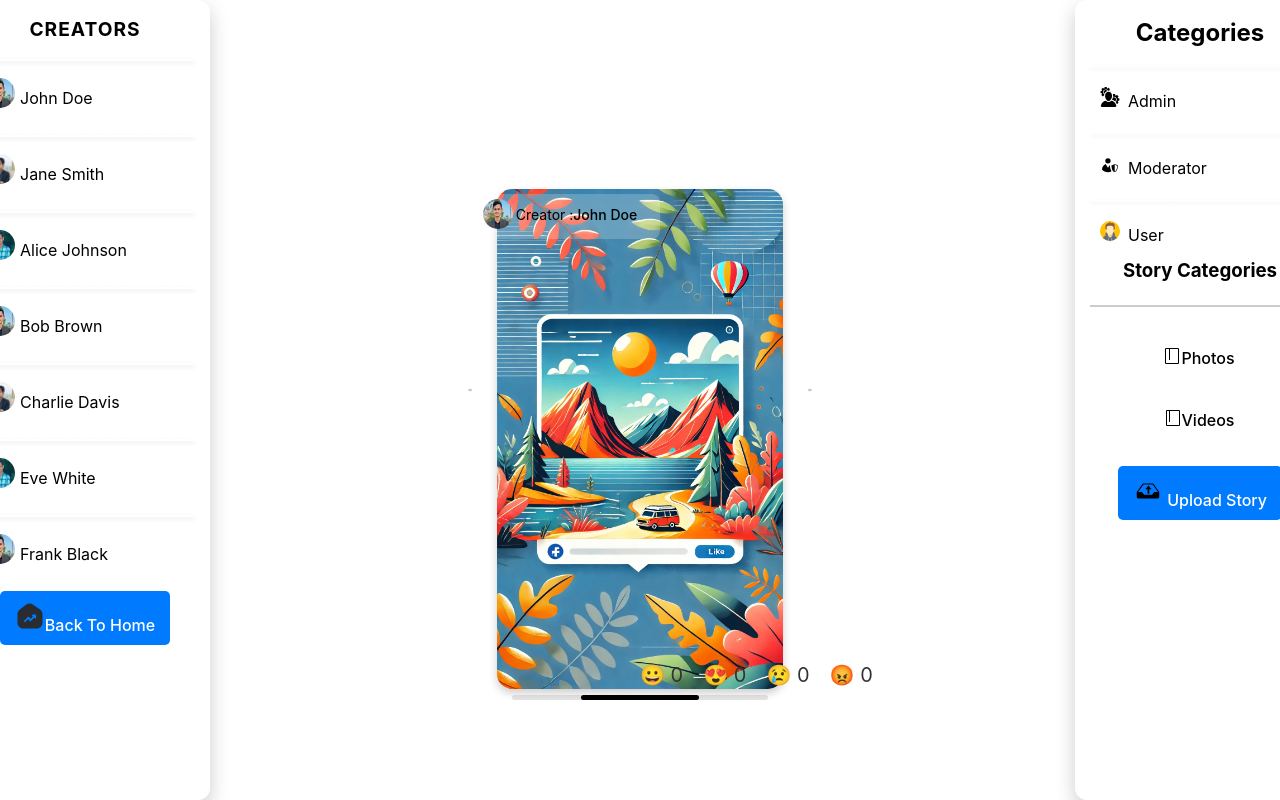
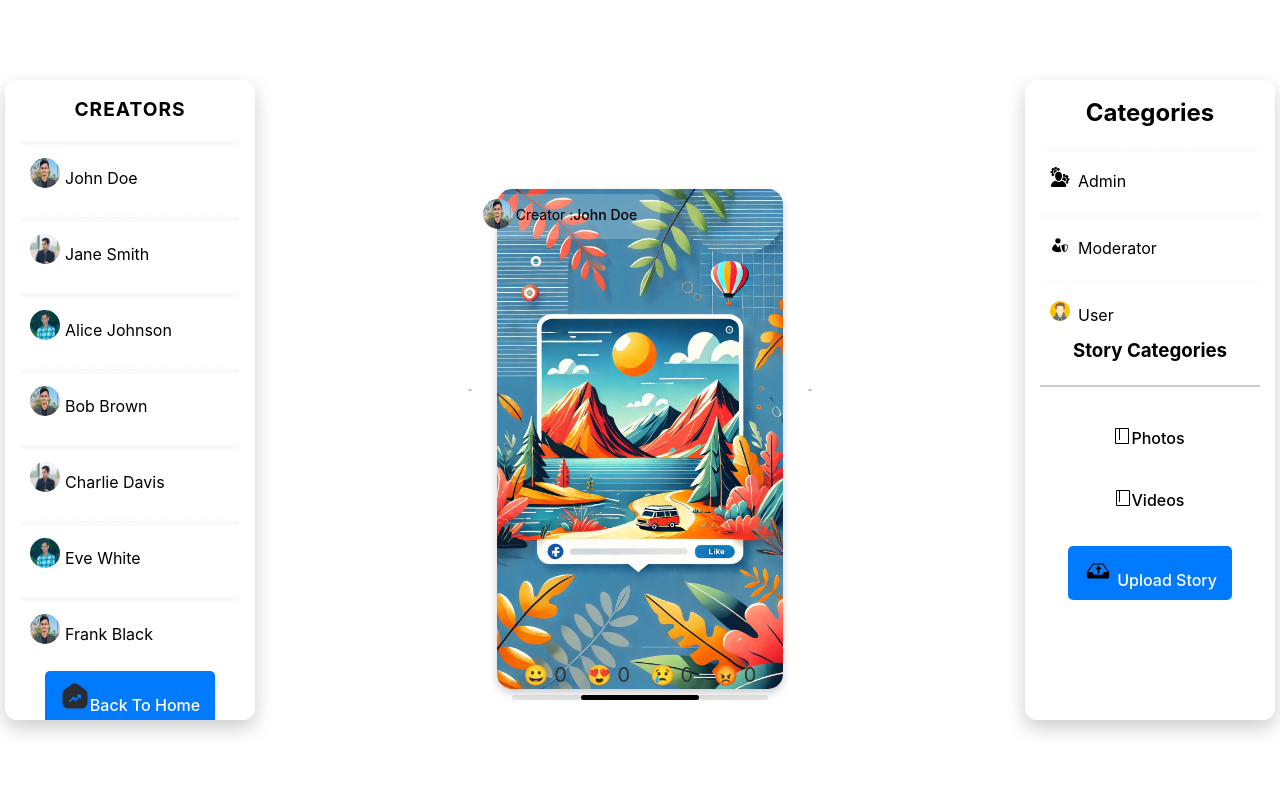
Before and after one commit to abulhasnatsifat/The-Dream-Vibe-Journal, a React (Create React App) app: page /story in a window 1280 px wide. Built offline with nearby package versions, Linux system fonts and the light colour scheme.

Commit message:
Add files via upload

```diff
--- a/src/Pages/Story/Story.css
+++ b/src/Pages/Story/Story.css
@@ -113,9 +113,10 @@
     border-radius: 12px;
     box-shadow: 0 8px 20px rgba(0, 0, 0, 0.2);
     position: fixed;
-    left: -40px;
-    top: 0;
-    height: 100%;
+    left: 5px;
+    top: 50%;
+    transform: translateY(-50%);
+    height: 80%;
     overflow-y: auto; /* Enable scrolling */
     z-index: 1000; /* Ensure it is on top of other elements */
 }
@@ -193,10 +194,11 @@
     border-radius: 12px;
     box-shadow: 0 8px 20px rgba(0, 0, 0, 0.2);
     position: fixed;
-    right: -45px;
-    top: 0;
-    height: 100%;
-    overflow-y: auto;
+    right: 5px;
+    top: 50%;
+    transform: translateY(-50%);
+    height: 80%;
+    overflow-y: hidden;
 }
 
 .right-bar h2 {
@@ -271,10 +273,19 @@
 .emoji-reactions {
     position: absolute;
     bottom: 10px;
-    left: 630px;
+    left: 50%;
+    transform: translateX(-50%);
     display: flex;
     justify-content: center;
     margin-top: 0;
+}
+
+@media (max-width: 768px) {
+    .emoji-reactions {
+        bottom: 20px;
+        left: 50%;
+        transform: translateX(-50%);
+    }
 }
 
 .emoji {
```
